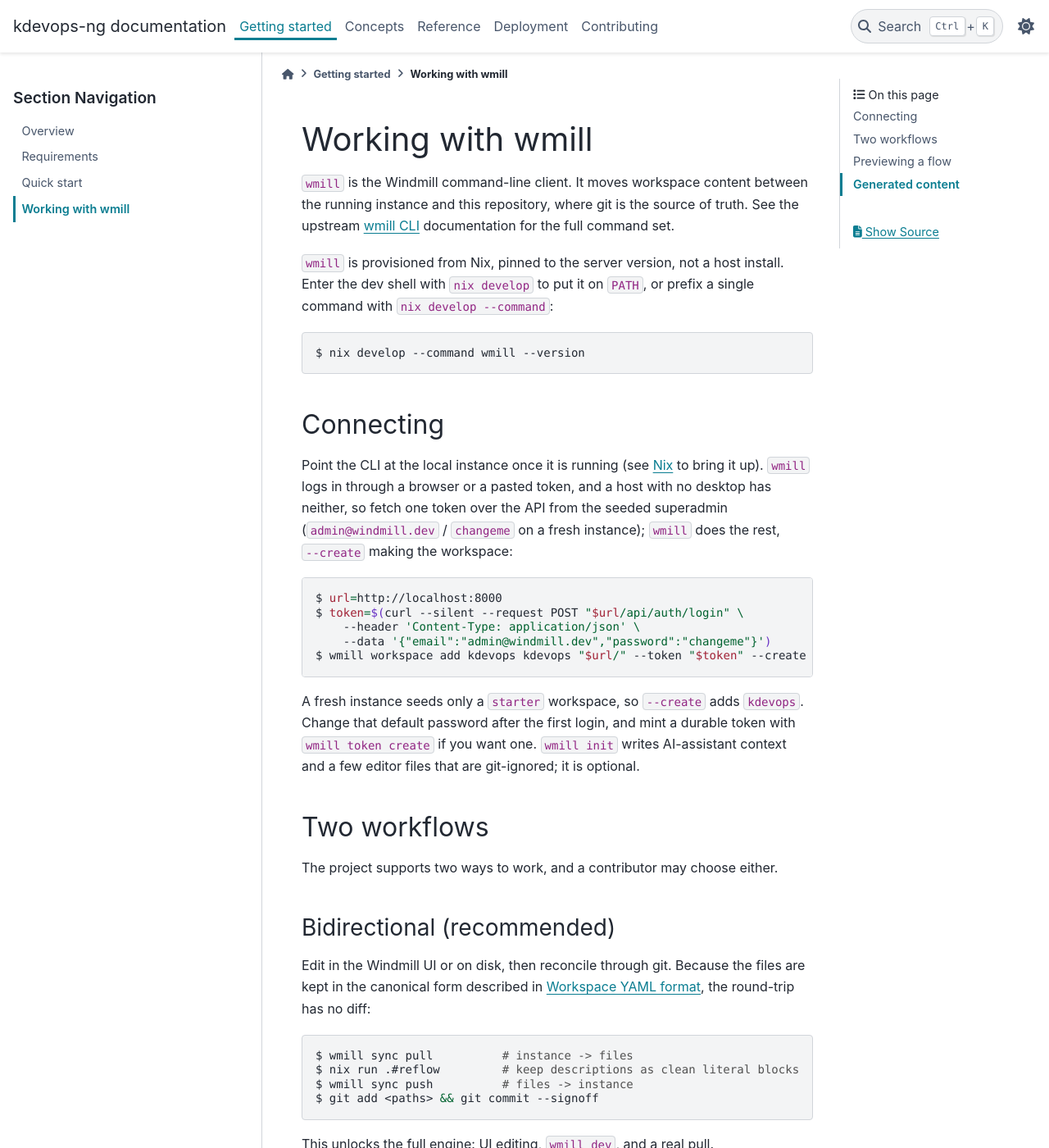
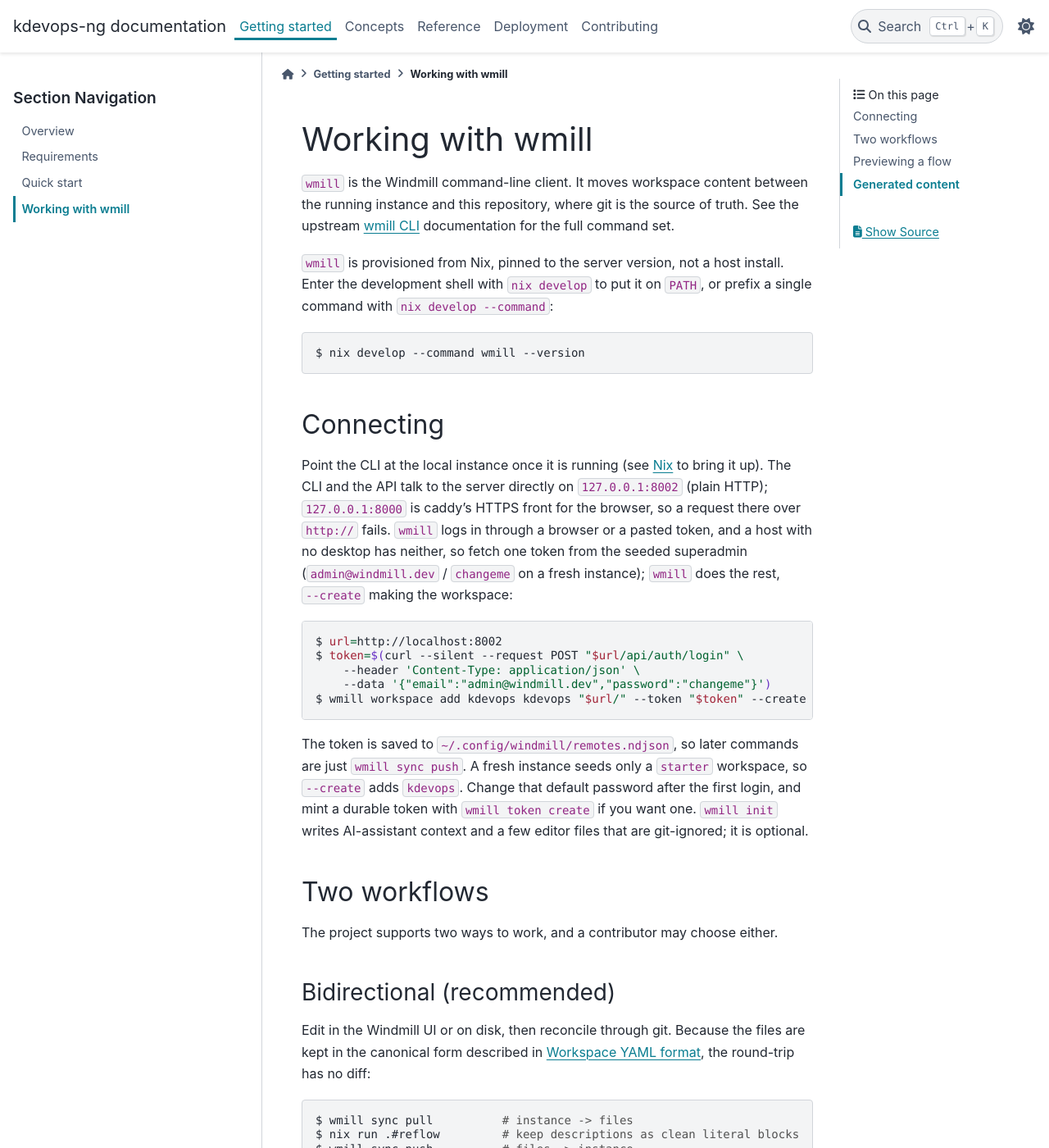
Before and after one commit to dagomez137/kdevops-ng, a Sphinx documentation site: the page built from docs/getting-started/wmill.rst, in a window 1280 px wide and 1400 px high. Shown: the whole window at 82% size. Built offline with Sphinx 7.4.7 and the PyData theme 0.15.4, drawn with Linux system fonts in a browser that asks for light colours.

Commit message:
docs: connect the wmill CLI on the direct :8002 server
The connect example pointed curl and wmill at http://localhost:8000, but
that is caddy's HTTPS front, so the request failed with "Client sent an
HTTP request to an HTTPS server". The server itself listens in plain HTTP
on 127.0.0.1:8002, which is what the CLI and the API use; 8000 is only the
browser's HTTPS origin. Use 8002, and note that the token lands in
~/.config/windmill/remotes.ndjson so later commands are just wmill sync
push. Also write "development shell" in full.

Generated-by: Claude AI
Signed-off-by: Daniel Gomez <da.gomez@kernel.org>

```diff
--- a/docs/getting-started/wmill.rst
+++ b/docs/getting-started/wmill.rst
@@ -11,7 +11,8 @@ truth. See the upstream `wmill CLI`_ documentation for the full command set.
 .. _wmill CLI: https://www.windmill.dev/docs/advanced/cli
 
 ``wmill`` is provisioned from Nix, pinned to the server version, not a host
-install. Enter the dev shell with ``nix develop`` to put it on ``PATH``, or
+install. Enter the development shell with ``nix develop`` to put it on
+``PATH``, or
 prefix a single command with ``nix develop --command``:
 
 .. code-block:: console
@@ -22,24 +23,28 @@ Connecting
 ==========
 
 Point the CLI at the local instance once it is running (see
-:doc:`/deployment/nix` to bring it up). ``wmill`` logs in through a browser or a
-pasted token, and a host with no desktop has neither, so fetch one token over
-the API from the seeded superadmin (``admin@windmill.dev`` / ``changeme`` on a
-fresh instance); ``wmill`` does the rest, ``--create`` making the workspace:
+:doc:`/deployment/nix` to bring it up). The CLI and the API talk to the server
+directly on ``127.0.0.1:8002`` (plain HTTP); ``127.0.0.1:8000`` is caddy's HTTPS
+front for the browser, so a request there over ``http://`` fails. ``wmill`` logs
+in through a browser or a pasted token, and a host with no desktop has neither,
+so fetch one token from the seeded superadmin (``admin@windmill.dev`` /
+``changeme`` on a fresh instance); ``wmill`` does the rest, ``--create`` making
+the workspace:
 
 .. code-block:: console
 
-   $ url=http://localhost:8000
+   $ url=http://localhost:8002
    $ token=$(curl --silent --request POST "$url/api/auth/login" \
        --header 'Content-Type: application/json' \
        --data '{"email":"admin@windmill.dev","password":"changeme"}')
    $ wmill workspace add kdevops kdevops "$url/" --token "$token" --create
 
-A fresh instance seeds only a ``starter`` workspace, so ``--create`` adds
-``kdevops``. Change that default password after the first login, and mint a
-durable token with ``wmill token create`` if you want one. ``wmill init`` writes
-AI-assistant context and a few editor files that are git-ignored; it is
-optional.
+The token is saved to ``~/.config/windmill/remotes.ndjson``, so later commands
+are just ``wmill sync push``. A fresh instance seeds only a ``starter``
+workspace, so ``--create`` adds ``kdevops``. Change that default password after
+the first login, and mint a durable token with ``wmill token create`` if you
+want one. ``wmill init`` writes AI-assistant context and a few editor files that
+are git-ignored; it is optional.
 
 Two workflows
 =============
```
